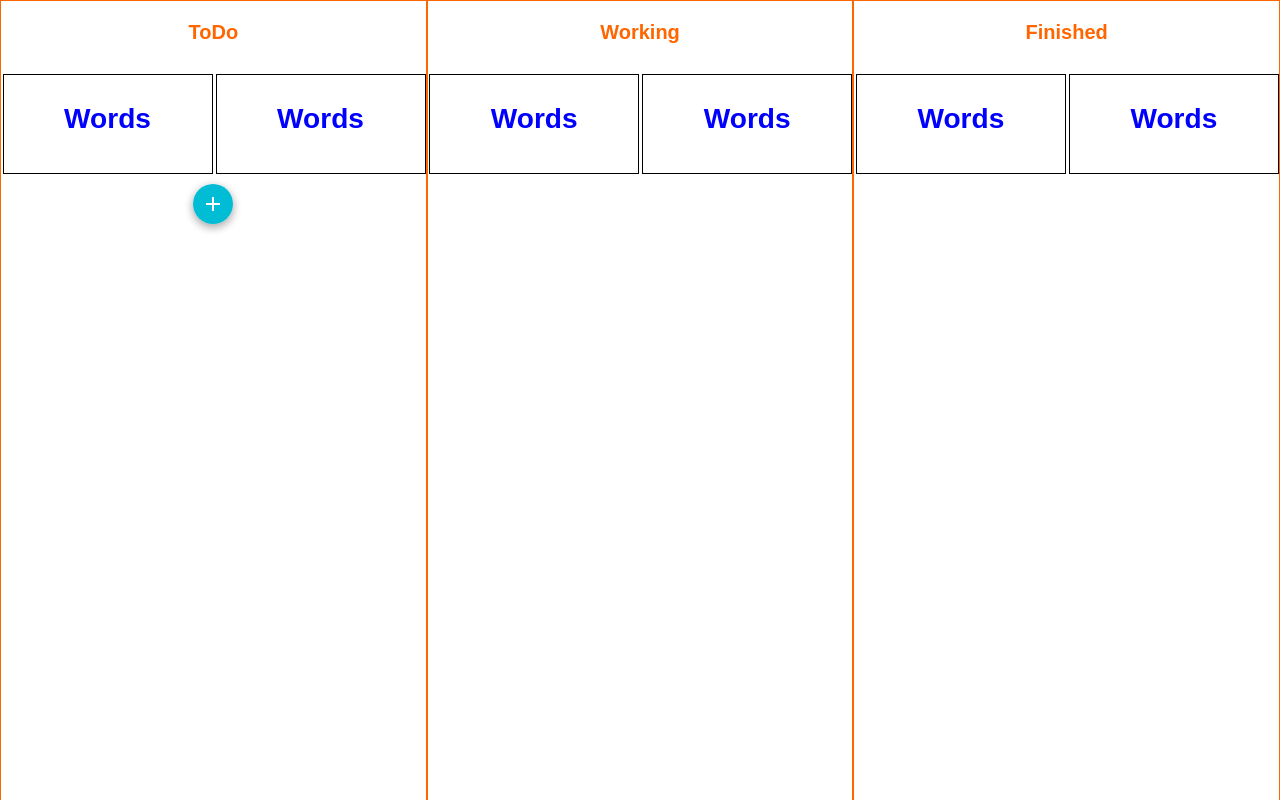
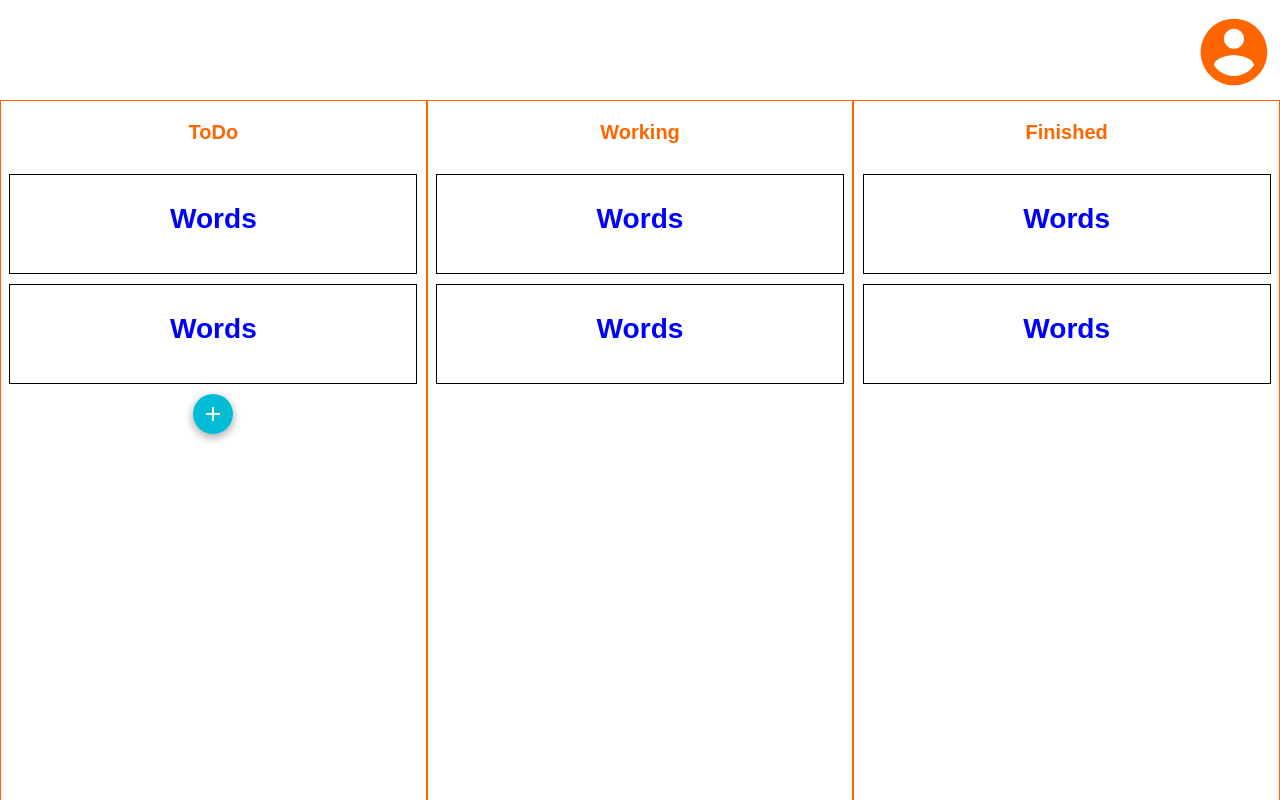
Before and after one commit to mhinojosa51/kanban-board, a React (Create React App) app: page / in a window 1280 px wide. Shown: the top 800 px of the page. Built offline with nearby package versions, Linux system fonts and the light colour scheme; what react-tap-event-plugin would draw is missing.

Commit message:
added header, updated column style to hold one task per row

```diff
--- a/src/App.js
+++ b/src/App.js
@@ -1,11 +1,13 @@
 import React, { Component } from 'react';
 import './App.css';
 import Dashboard from './components/Dashboard';
+import Header from './components/Header';
 
 class App extends Component {
   render() {
     return (
       <div className="App">
+				<Header />
 				<Dashboard />
       </div>
     );
--- /dev/null
+++ b/src/components/Header.js
@@ -0,0 +1,38 @@
+import React from 'react';
+import IconMenu from 'material-ui/IconMenu';
+import IconButton from 'material-ui/IconButton';
+import AccountCircle from 'material-ui/svg-icons/action/account-circle';
+
+const styles = {
+	container : {
+		width: '100%',
+		height: '100px',
+		display: 'flex',
+		justifyContent: 'flex-end',
+	},
+	user: {
+		width: 80,
+		height: 80,
+	},
+	menu : {
+		marginRight: '50px',
+	}
+}
+
+class Header extends React.Component {
+	constructor(props){
+		super(props);
+	}
+
+	render(){
+		return (
+			<section style={styles.container}>
+				<IconMenu style={styles.menu} iconButtonElement={<IconButton iconStyle={styles.user}><AccountCircle color="#ff6600"/></IconButton>}>
+
+				</IconMenu>
+			</section>
+		)
+	}
+}
+
+export default Header;
--- a/src/components/Task.js
+++ b/src/components/Task.js
@@ -19,6 +19,8 @@ class Task extends React.Component {
 	openTask(){
 		this.setState({
 			opened : !this.state.opened,
+		}, function(){
+			console.log('true')
 		})
 	}
 
--- a/src/components/TaskColumn.js
+++ b/src/components/TaskColumn.js
@@ -26,7 +26,7 @@ class TaskColumn extends React.Component {
 	}
 
 	handleTaskSave(title,description){
-		var task = <Task title={title} key={title} description={description} taskWidth={this.props.taskWidth}/>;
+		var task = <Task title={title} key={title} description={description} taskWidth={this.props.width}/>;
 		this.addNewTask(task);
 	}
 
@@ -50,12 +50,6 @@ class TaskColumn extends React.Component {
 				display: 'flex',
 				flexDirection: 'column',
 			},
-			tasks : {
-				width: `${this.props.width}px`,
-				minWidth: '300px',
-				display: 'flex',
-				flexWrap: 'wrap',
-			},
 			header : {
 				color: '#ff6600',
 				fontSize: '20px',
@@ -70,8 +64,8 @@ class TaskColumn extends React.Component {
 			<div style={styles.container}>
 				<h3 style={styles.header}>{this.props.title}</h3>
 				<section style={styles.tasks}>
-					<Task title="Words" desscription="Hello" opened={false} taskWidth={this.props.taskWidth}/>
-						<Task title="Words" desscription="Hello" opened={false} taskWidth={this.props.taskWidth}/>
+					<Task title="Words" desscription="Hello" opened={false} taskWidth={this.props.width}/>
+						<Task title="Words" desscription="Hello" opened={false} taskWidth={this.props.width}/>
 					{this.state.tasks}
 				</section>
 				{this.props.addTask && <section style={styles.addTask}>
--- a/src/components/TaskContainer.js
+++ b/src/components/TaskContainer.js
@@ -1,6 +1,6 @@
 import React from 'react';
 import Description from './TaskSubComponents/Description';
-import Pointing from './TaskSubComponents/Pointing';
+//import Pointing from './TaskSubComponents/Pointing';
 
 const styles = {
 	container : {
@@ -30,7 +30,7 @@ let TaskContainer = ({title,description,phase,opened, handleTaskOpen, taskWidth}
 
 	const container = {
 		...styles.container,
-		width: taskWidth - 5,
+		width: taskWidth - 20,
 	}
 	return (
 		<div style={container} >
@@ -40,7 +40,6 @@ let TaskContainer = ({title,description,phase,opened, handleTaskOpen, taskWidth}
 			{opened &&
 				<section>
 					<Description description={description} />
-					<Pointing />
 				</section>
 			}
 		</div>
--- a/src/components/TaskSubComponents/Pointing.js
+++ b/src/components/TaskSubComponents/Pointing.js
@@ -2,10 +2,11 @@ import React from 'react';
 
 const styles = {
 	container : {
-		width: '100%',
-		height: '200px',
+		width: '80%',
+		height: '50px',
 		display: 'flex',
 		justifyContent: 'space-between',
+		margin: '0px auto 0px auto',
 	},
 	svg : {
 		width: '50px',
@@ -17,9 +18,13 @@ const styles = {
 let Pointing = ({points}) => {
 	return (
 		<section style={styles.container}>
-			<h2>Points</h2>
+			<h4>Points</h4>
 			<svg style={styles.svg}>
-				<rect x="10" y="10" width="3" height="25" />
+				<rect x="5" y="31" width="5" height="7" />
+				<rect x="13" y="24" width="5" height="14" />
+				<rect x="21" y="17" width="5" height="21" />
+				<rect x="29" y="10" width="5" height="28" />
+				<rect x="37" y="3" width="5" height="35" />
 			</svg>
 		</section>
 	)
```
